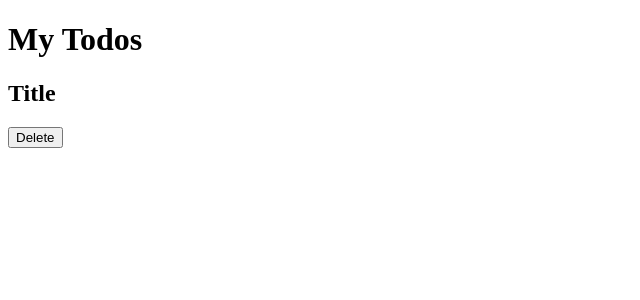
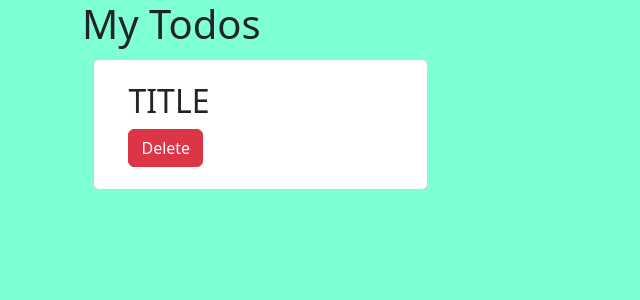
Before and after one commit to peterAlpert/Todos, a React (Create React App) app: page / in a window 1280 px wide. Shown: the top 300 px of the page, without its empty margins (0-640 px from the left). Built offline with nearby package versions, Linux system fonts and the light colour scheme.

Commit message:
add todo component

```diff
--- a/package.json
+++ b/package.json
@@ -6,6 +6,9 @@
     "@testing-library/jest-dom": "^5.16.5",
     "@testing-library/react": "^13.4.0",
     "@testing-library/user-event": "^13.5.0",
+    "bootstrap": "^5.2.2",
+    "jquery": "^3.6.1",
+    "popper.js": "^1.16.1",
     "react": "^18.2.0",
     "react-dom": "^18.2.0",
     "react-scripts": "5.0.1",
--- a/src/App.js
+++ b/src/App.js
@@ -1,11 +1,11 @@
+import Todo from'./components/Todo';
+
 function App() {
   return (
-    <div >
+    <div className='container'>
       <h1>My Todos </h1>
-      <div>
-        <h2>Title</h2>
-        <button>Delete</button>
-      </div>
+      <Todo />
+
 
     </div>
   );
--- /dev/null
+++ b/src/components/Todo.js
@@ -0,0 +1,13 @@
+function Todo(){
+
+    return(
+        <div className="row card">
+            <h2>TITLE</h2>
+            <div className="col-3" >
+            <button className="btn btn-danger float-right">Delete</button>
+            </div>
+      </div>
+    )
+}
+
+export default Todo;
--- a/src/index.css
+++ b/src/index.css
@@ -0,0 +1,9 @@
+body{
+    background-color: aquamarine;
+}
+
+.card{
+    margin: 1%;
+    padding: 2%;
+    width: 30%;
+}
```
Also changed, not shown: src/index.js (+8 -0 lines), 1 other file (tests, documents, lock files or other folders).
